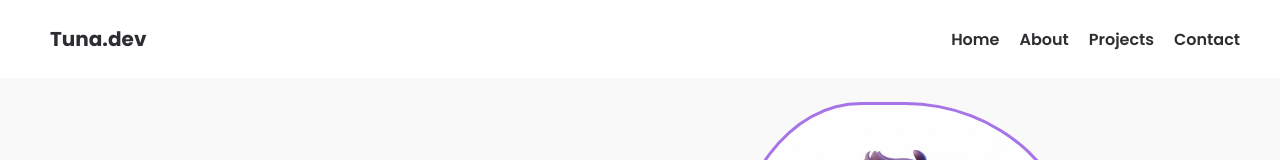
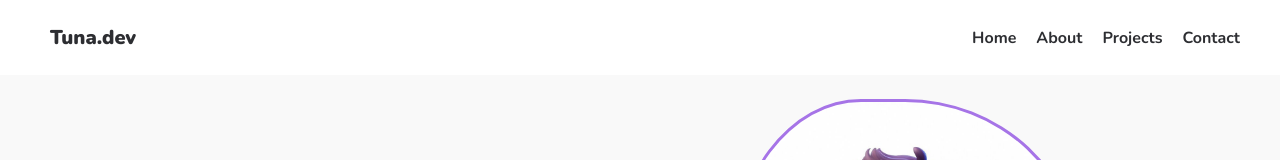
Before and after one commit to iamtun/portfolio, a Next.js app: page / in a window 1280 px wide. Shown: the top 160 px of the page. Built offline with nearby package versions, Linux system fonts and the light colour scheme.

Commit message:
style: update font for header

```diff
--- a/src/components/ui/header/Header.module.scss
+++ b/src/components/ui/header/Header.module.scss
@@ -9,7 +9,7 @@
   justify-content: space-between;
 
   .logo {
-    font-weight: 700;
+    font-weight: 900;
     font-size: 20px;
     color: var(--text-color);
   }
--- a/src/components/ui/header/index.tsx
+++ b/src/components/ui/header/index.tsx
@@ -2,16 +2,10 @@ import React from 'react';
 import Link from 'next/link';
 
 import styles from './Header.module.scss';
-import {Poppins} from 'next/font/google';
-
-const poppins = Poppins({
-  subsets: ['latin'],
-  weight: ['500', '600', '700', '900'],
-});
 
 const Header = () => {
   return (
-    <header className={`${styles.container} ${poppins.className}`}>
+    <header className={`${styles.container}`}>
       <h3 className={styles.logo}>Tuna.dev</h3>
 
       <nav>
```
